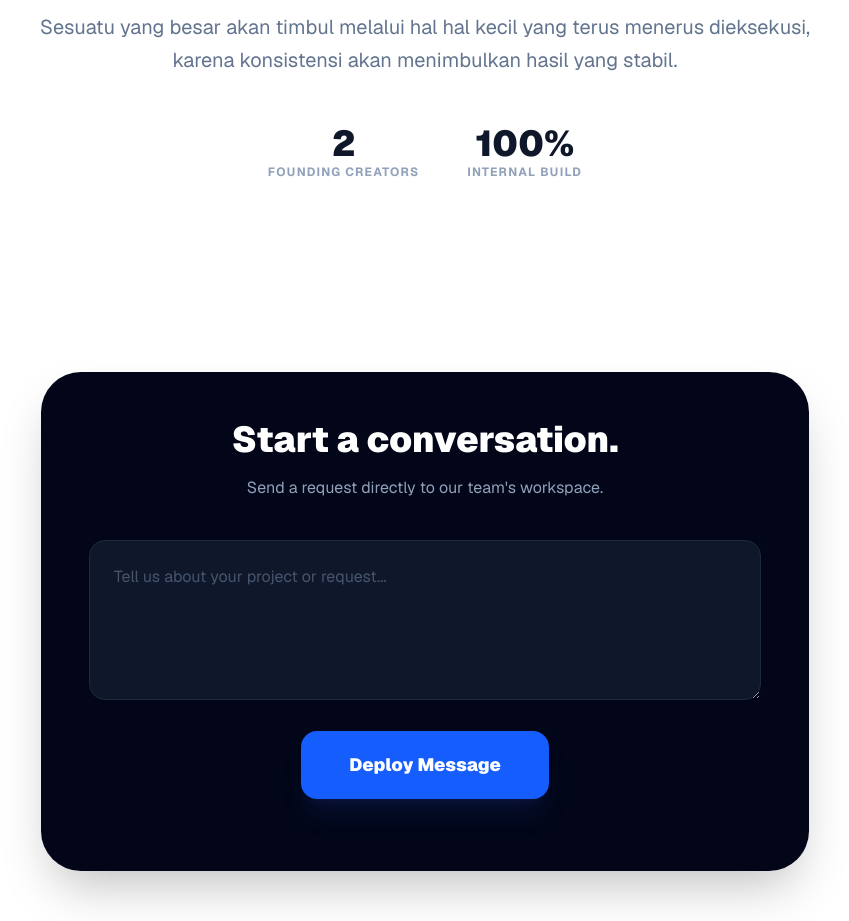
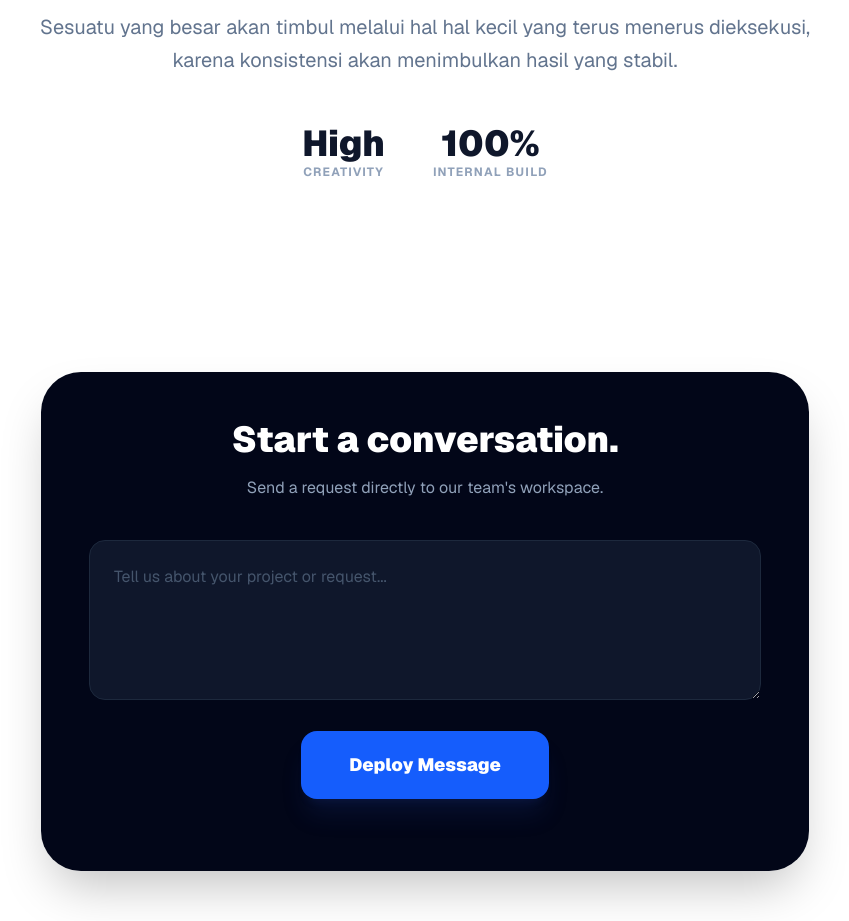
Before and after one commit to AnggaZay/arta-notification, a Next.js app: page / in a window 1280 px wide. Shown: the part 2020-2941 px from the top of the page, without its empty margins (215-1064 px from the left). Built offline with nearby package versions, Linux system fonts and the light colour scheme.

Commit message:
Revisi UI

```diff
--- a/app/page.tsx
+++ b/app/page.tsx
@@ -109,7 +109,7 @@ export default function ArtaCreative() {
           Sesuatu yang besar akan timbul melalui hal hal kecil yang terus menerus dieksekusi, karena konsistensi akan menimbulkan hasil yang stabil.
         </p>
         <div className="flex justify-center gap-12">
-          <div><p className="text-4xl font-black text-slate-900">2</p><p className="text-slate-400 font-bold text-xs uppercase tracking-widest">Founding Creators</p></div>
+          <div><p className="text-4xl font-black text-slate-900">High</p><p className="text-slate-400 font-bold text-xs uppercase tracking-widest">Creativity</p></div>
           <div><p className="text-4xl font-black text-slate-900">100%</p><p className="text-slate-400 font-bold text-xs uppercase tracking-widest">Internal Build</p></div>
         </div>
       </section>
```
